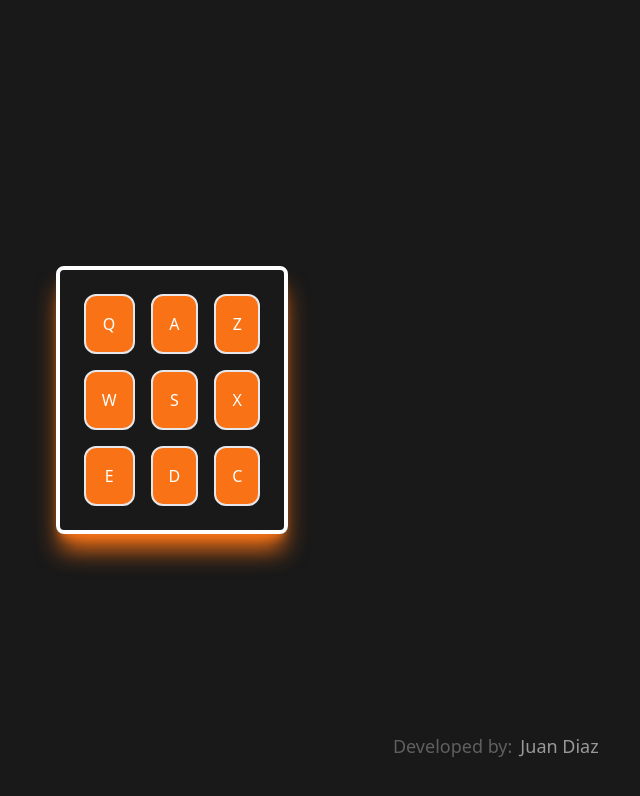
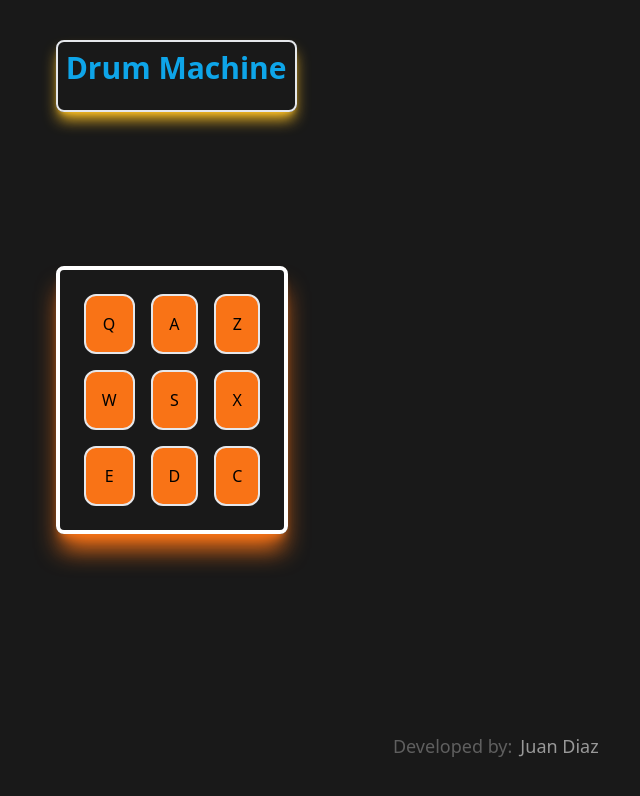
Before and after one commit to JuanPabloDiaz/drumMachine, a React (Vite) app: page / in a window 1280 px wide. Shown: the top 796 px of the page, without its empty margins (468-1108 px from the left). Built offline with nearby package versions, Linux system fonts and the light colour scheme.

Commit message:
styling the project

```diff
--- a/src/App.jsx
+++ b/src/App.jsx
@@ -76,7 +76,12 @@ function App() {
   return (
     <>
       <Layout>
-        <div id="drum-machine" className="text-white ">
+        <div id="drum-machine" className=" ">
+          <div className="fixed top-10 border-2 rounded-lg p-2 shadow-lg shadow-amber-400">
+            <h1 className="text-3xl font-bold text-sky-500 mb-4">
+              Drum Machine
+            </h1>
+          </div>
           <div id="display">{activeKey}</div>
           <div className="grid grid-rows-3 grid-flow-col gap-4 border-4 border-white rounded-lg p-6 shadow-xl shadow-orange-500">
             {drumPads.map((drum) => (
```
